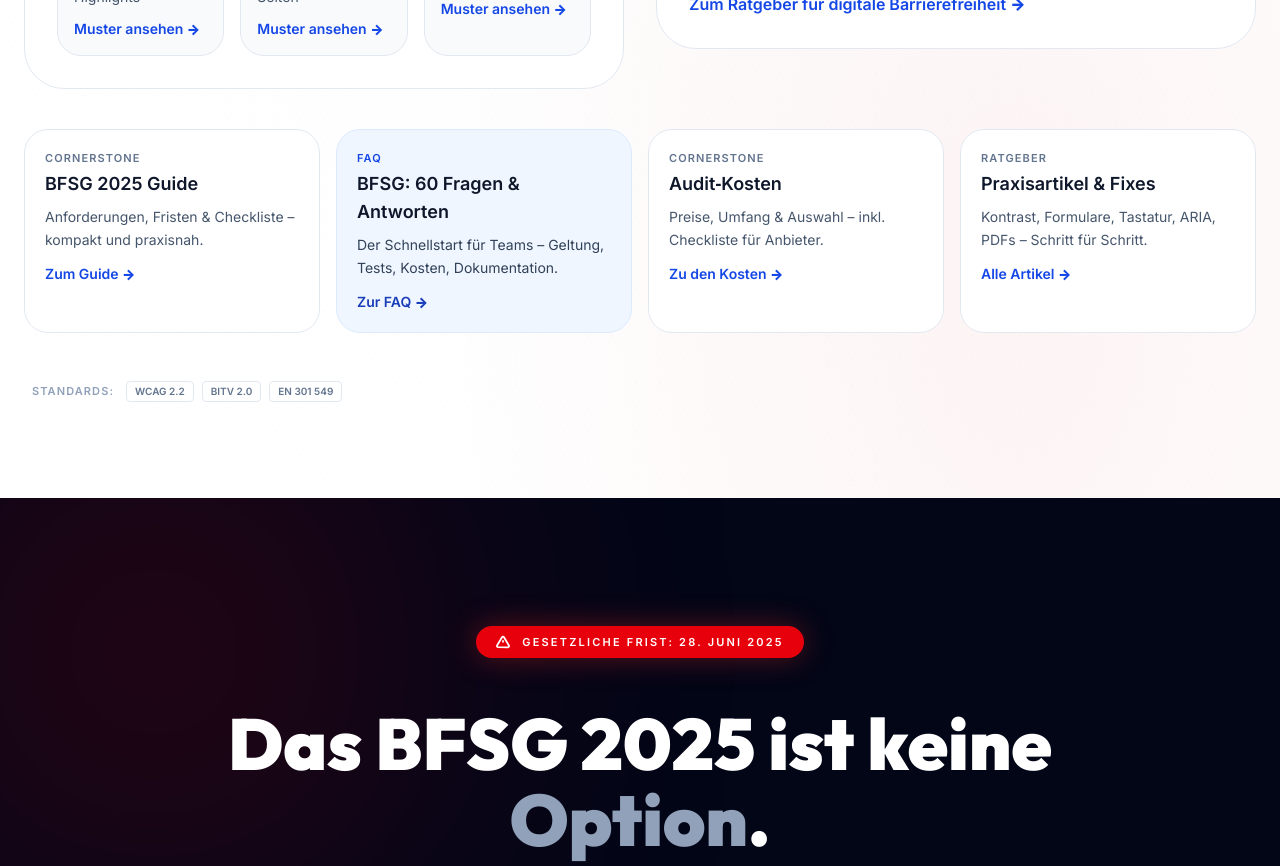
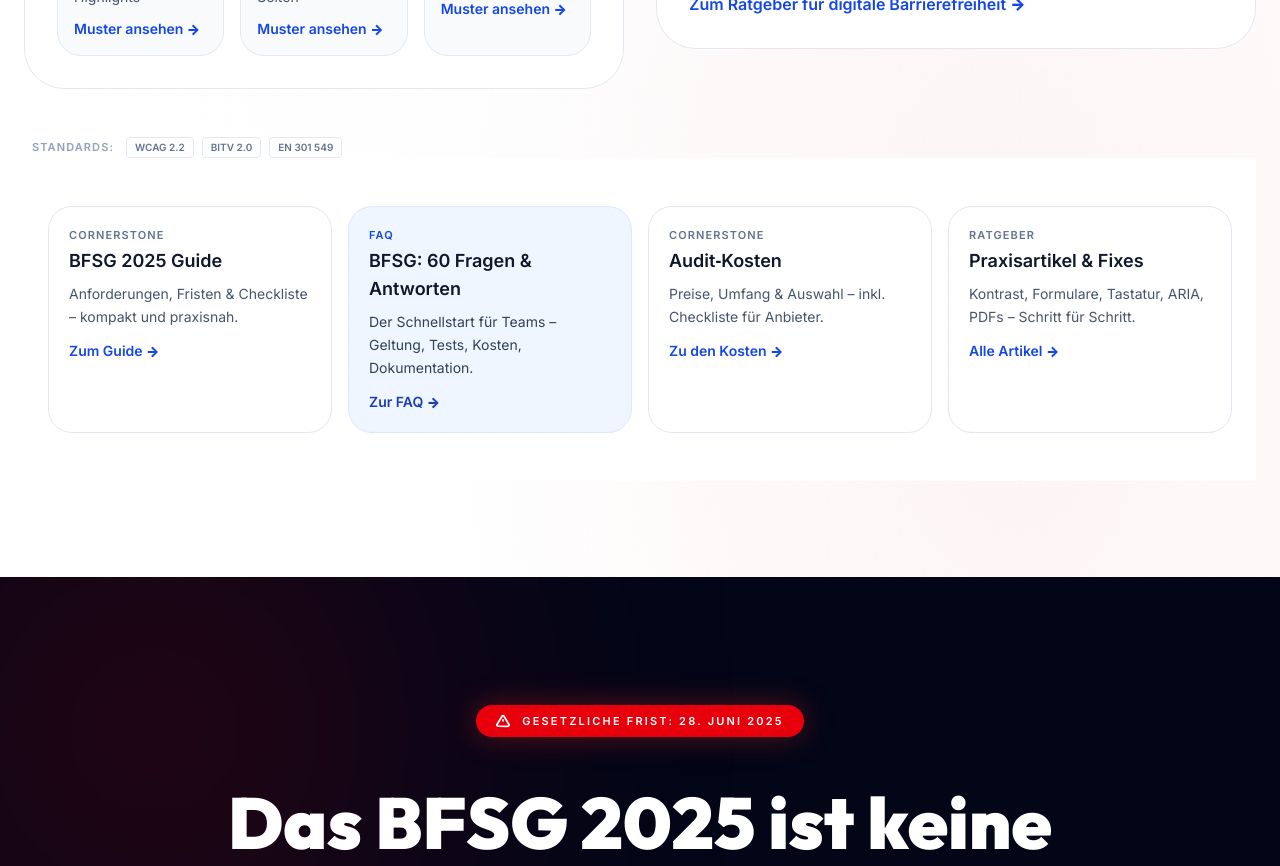
Before and after one commit to KonradBi/BFSG, a Next.js app in the folder web/: page / in a window 1280 px wide. Shown: the part 1500-2366 px from the top of the page. Built offline with nearby package versions, Linux system fonts and the light colour scheme; no server answers.

Commit message:
Move link tiles into their own full-width section below hero

```diff
--- a/web/src/app/page.tsx
+++ b/web/src/app/page.tsx
@@ -329,8 +329,21 @@ export default function Home() {
             </section>
           </div>
 
+          <div className="mt-12 flex items-center gap-3 px-2">
+            <span className="text-[11px] font-bold text-slate-400 uppercase tracking-widest">Standards:</span>
+            <div className="flex gap-2 flex-wrap">
+              {["WCAG 2.2", "BITV 2.0", "EN 301 549"].map((s) => (
+                <span key={s} className="px-2 py-0.5 rounded border border-slate-200 text-[10px] font-black text-slate-500 bg-white">
+                  {s}
+                </span>
+              ))}
+            </div>
+          </div>
+        </div>
+
       {/* Links */}
-          <div className="mt-10">
+      <section className="py-12 bg-white">
+        <div className="max-w-7xl mx-auto px-6">
           <div className="grid grid-cols-2 lg:grid-cols-4 gap-4">
             <a href="/bfsg-2025" className="rounded-3xl border border-slate-200 bg-white p-5 hover:bg-slate-50 transition">
               <div className="text-[11px] font-black uppercase tracking-widest text-slate-500">Cornerstone</div>
@@ -361,18 +374,7 @@ export default function Home() {
             </a>
           </div>
         </div>
-
-          <div className="mt-12 flex items-center gap-3 px-2">
-            <span className="text-[11px] font-bold text-slate-400 uppercase tracking-widest">Standards:</span>
-            <div className="flex gap-2 flex-wrap">
-              {["WCAG 2.2", "BITV 2.0", "EN 301 549"].map((s) => (
-                <span key={s} className="px-2 py-0.5 rounded border border-slate-200 text-[10px] font-black text-slate-500 bg-white">
-                  {s}
-                </span>
-              ))}
-            </div>
-          </div>
-        </div>
+      </section>
       </section>
 
       {/* Pain Section */}
```
Lines whose indentation alone changed are shown as unchanged.
